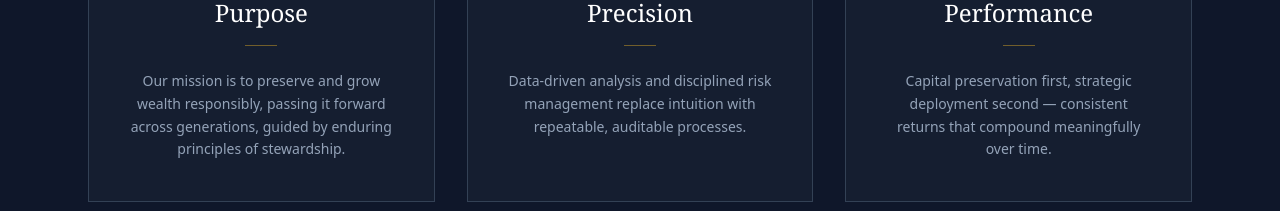
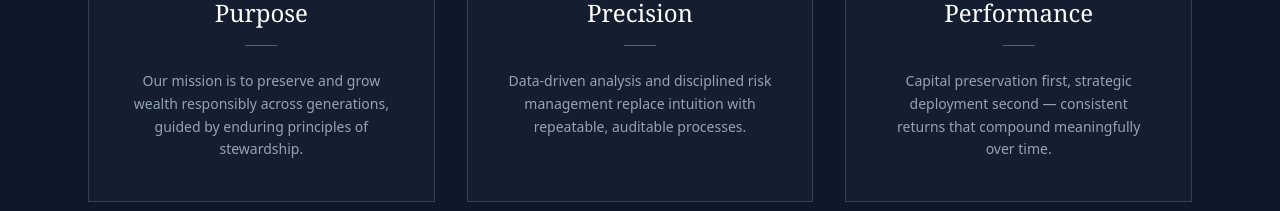
Before and after one commit to brianbarghout/3p-alpha-website, a React (Vite) app: page / in a window 1280 px wide. Shown: the part 3253-3464 px from the top of the page. Built offline with nearby package versions, Linux system fonts and the light colour scheme.

Commit message:
Tighten Purpose pillar copy

```diff
--- a/src/main.jsx
+++ b/src/main.jsx
@@ -47,7 +47,7 @@ const PILLARS = [
       </svg>
     ),
     description:
-      'Our mission is to preserve and grow wealth responsibly, passing it forward across generations, guided by enduring principles of stewardship.',
+      'Our mission is to preserve and grow wealth responsibly across generations, guided by enduring principles of stewardship.',
   },
   {
     title: 'Precision',
```
